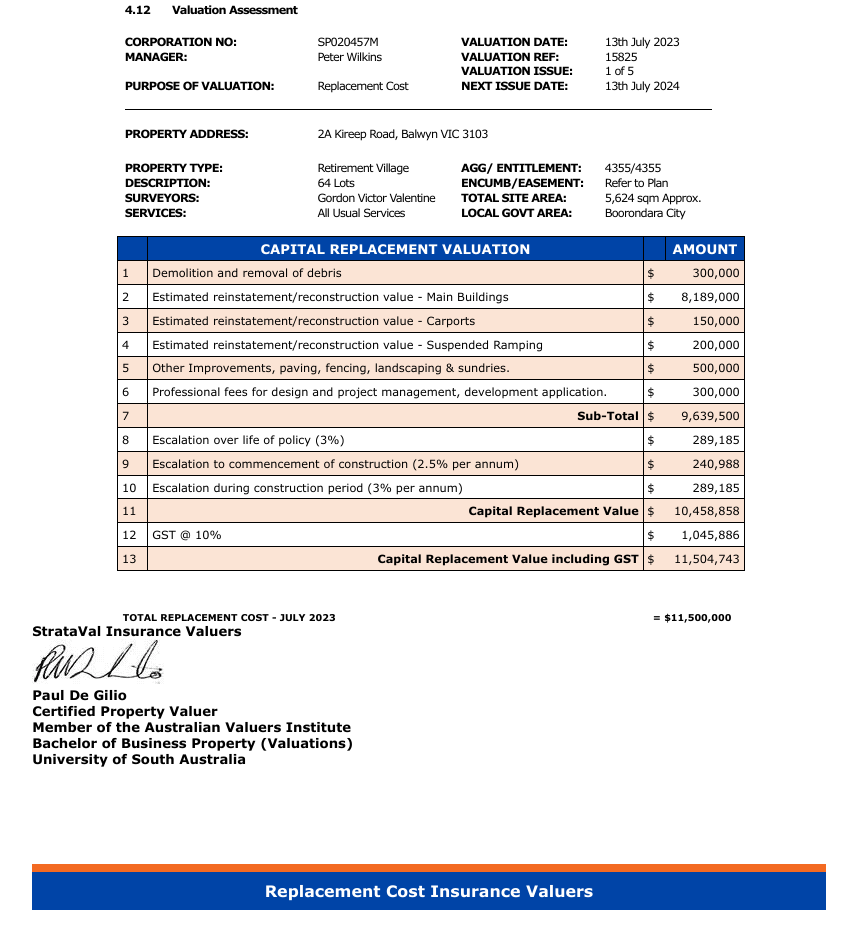
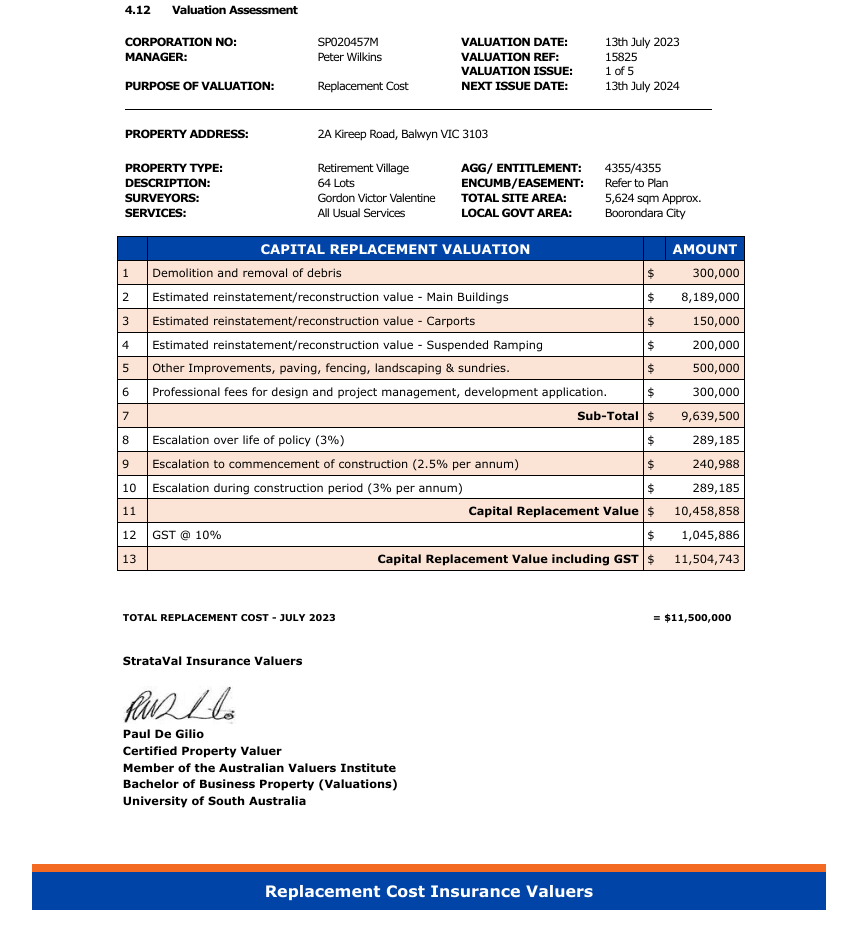
Before and after one commit to 0x41-li/strata-doc-to-html-css, a plain HTML site: page index.html in a window 1280 px wide. Shown: the part 4733-5660 px from the top of the page, without its empty margins (211-1068 px from the left). Drawn offline with Linux system fonts and the light colour scheme.

Commit message:
Fourth page completed

```diff
--- a/style.css
+++ b/style.css
@@ -525,7 +525,21 @@ img {
     font-size: 0.25cm;
 }
 
+.text-signature {
+    margin: 0 2.4cm;
+    margin-top: 0.8cm;
 
+}
+
+.text-signature > p {
+    font-size: 0.3cm;
+    margin-bottom: 0.1cm;
+}
+
+.text-signature > img {
+    margin-top: 0.4cm;
+    width: 3cm;
+}
 
 
 
```
